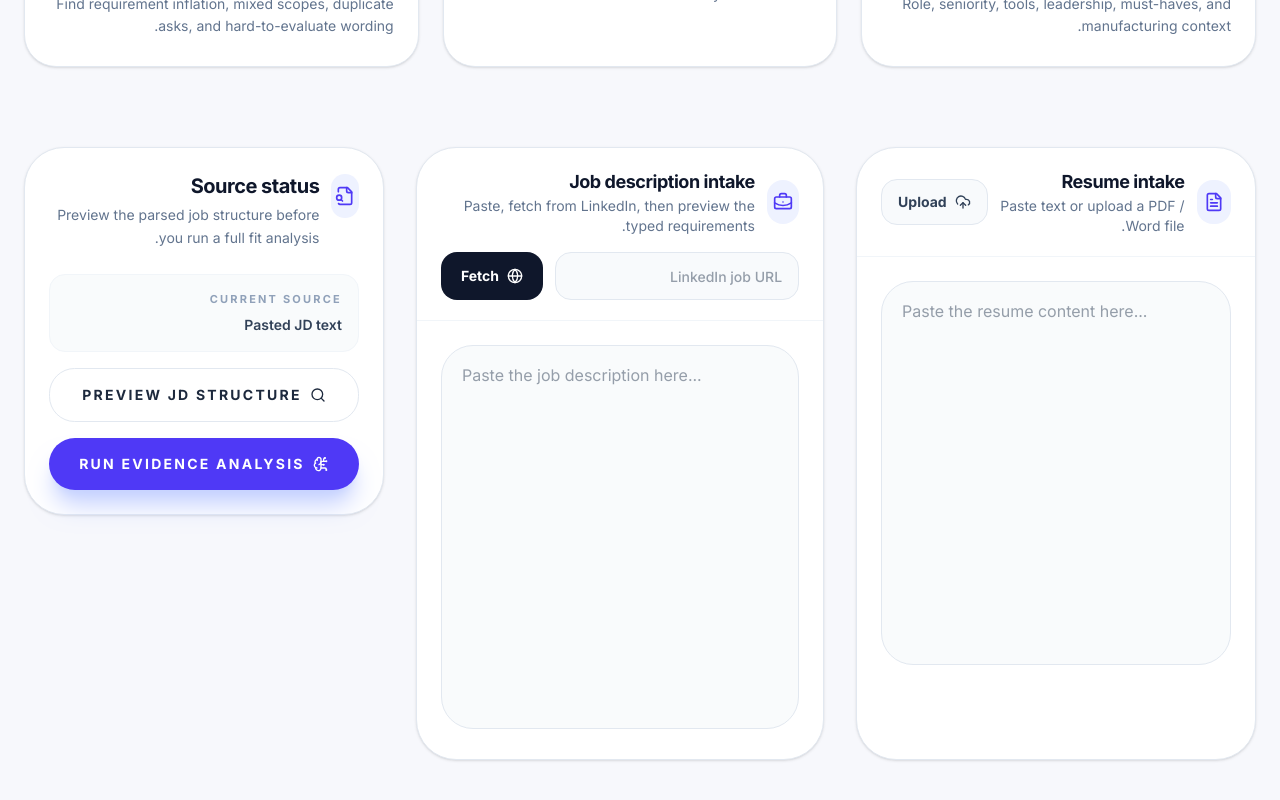
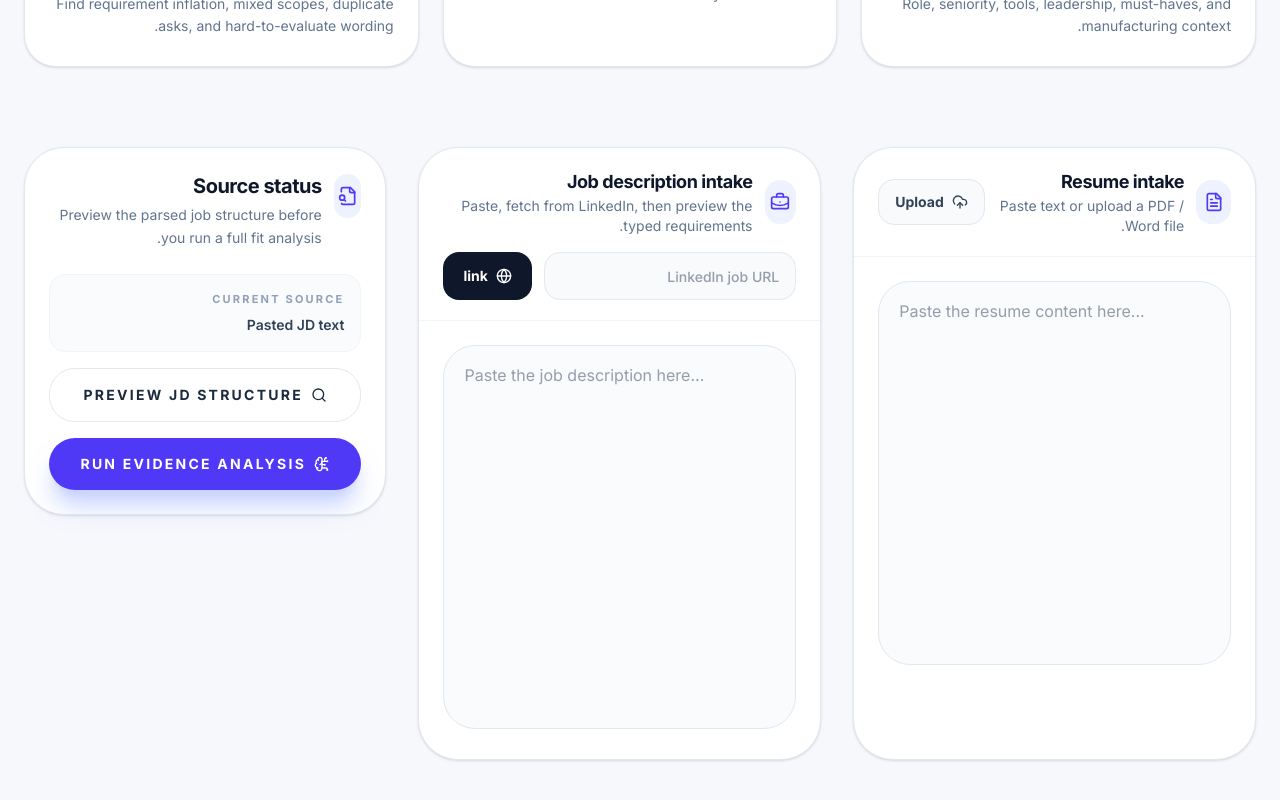
Before and after one commit to qyam23/pulse-cv, a React (Vite) app: page / in a window 1280 px wide. Shown: the part 997-1797 px from the top of the page. Built offline with nearby package versions, Linux system fonts and the light colour scheme.

Commit message:
Rename job URL fetch button

```diff
--- a/src/App.tsx
+++ b/src/App.tsx
@@ -1312,7 +1312,7 @@ export default function App() {
                     className="inline-flex h-12 items-center justify-center gap-2 rounded-2xl bg-slate-900 px-5 text-sm font-black text-white disabled:cursor-not-allowed disabled:opacity-60"
                   >
                     {isFetchingUrl ? <Loader2 className="h-4 w-4 animate-spin" /> : <Globe className="h-4 w-4" />}
-                    Fetch
+                    link
                   </button>
                 </div>
               </div>
```
